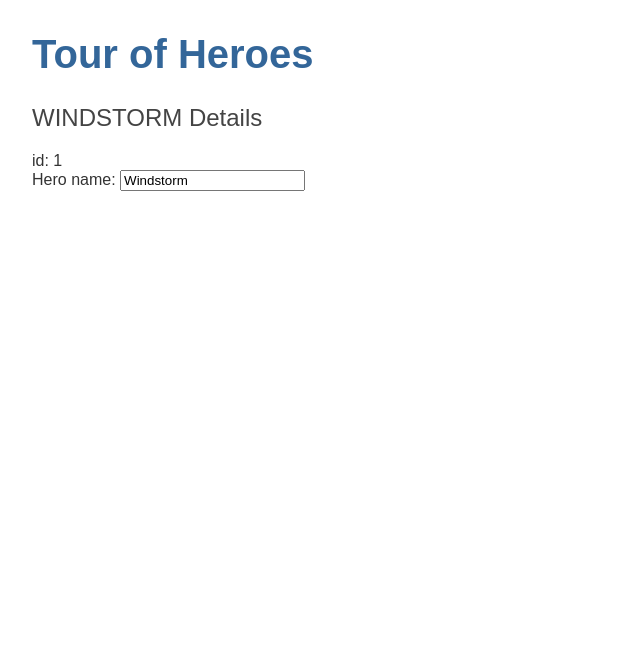
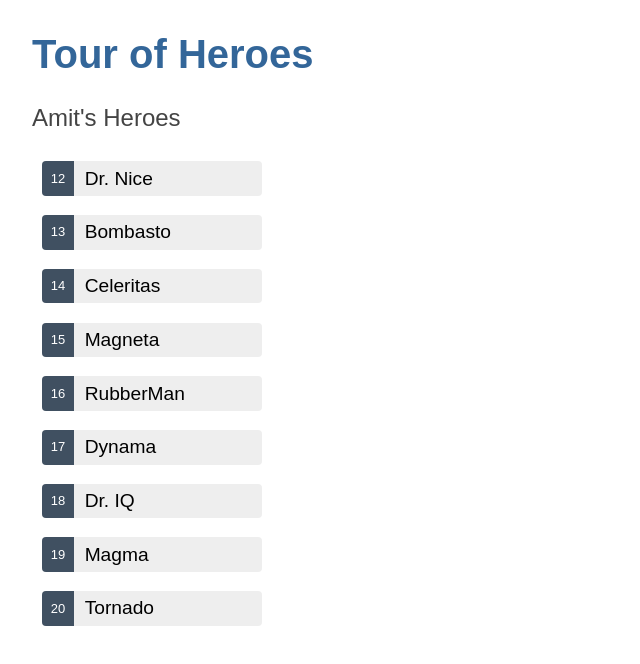
Before and after one commit to casingh1990/angular_demo, an Angular app in the folder angular-tour-of-heroes/: page / in a window 1280 px wide. Shown: the top 664 px of the page, without its empty margins (0-640 px from the left). Built offline with nearby package versions, Linux system fonts and the light colour scheme.

Commit message:
Complete the list of heroes

```diff
--- a/angular-tour-of-heroes/src/app/heroes/heroes.component.css
+++ b/angular-tour-of-heroes/src/app/heroes/heroes.component.css
@@ -0,0 +1,66 @@
+/* HeroesComponent's private CSS styles */
+.heroes {
+  margin: 0 0 2em 0;
+  list-style-type: none;
+  padding: 0;
+  width: 15em;
+}
+
+.heroes li {
+  display: flex;
+}
+
+.heroes button {
+  flex: 1;
+  cursor: pointer;
+  position: relative;
+  left: 0;
+  background-color: #EEE;
+  margin: .5em;
+  padding: 0;
+  border-radius: 4px;
+  display: flex;
+  align-items: stretch;
+  height: 1.8em;
+}
+
+.heroes button:hover {
+  color: #2c3a41;
+  background-color: #e6e6e6;
+  left: .1em;
+}
+
+.heroes button:active {
+  background-color: #525252;
+  color: #fafafa;
+}
+
+.heroes button.selected {
+  background-color: black;
+  color: white;
+}
+
+.heroes button.selected:hover {
+  background-color: #505050;
+  color: white;
+}
+
+.heroes button.selected:active {
+  background-color: black;
+  color: white;
+}
+
+.heroes .badge {
+  display: inline-block;
+  font-size: small;
+  color: white;
+  padding: 0.8em 0.7em 0 0.7em;
+  background-color: #405061;
+  line-height: 1em;
+  margin-right: .8em;
+  border-radius: 4px 0 0 4px;
+}
+
+.heroes .name {
+  align-self: center;
+}
--- a/angular-tour-of-heroes/src/app/heroes/heroes.component.html
+++ b/angular-tour-of-heroes/src/app/heroes/heroes.component.html
@@ -1,8 +1,18 @@
-<h2>{{hero.name | uppercase}} Details</h2>
+<h2>Amit's Heroes</h2>
+<ul class="heroes">
+  <li *ngFor="let hero of heroes">
+    <button type="button" (click)="onSelect(hero)" [class.selected]="hero === selectedHero">
+      <span class="badge">{{ hero.id }}</span>
+      <span class="name">{{ hero.name }}</span>
+    </button>
+  </li>
+</ul>
 
-<div><span>id: </span>{{hero.id}}</div>
-
-<div>
-  <label for="name">Hero name: </label>
-  <input id="name" [(ngModel)]="hero.name" placeholder="name">
+<div *ngIf="selectedHero">
+  <h2>{{selectedHero.name | uppercase}} Details</h2>
+  <div>id: {{selectedHero.id}}</div>
+  <div>
+    <label for="hero-name">Hero name: </label>
+    <input id="hero-name" [(ngModel)]="selectedHero.name" placeholder="name">
+  </div>
 </div>
--- a/angular-tour-of-heroes/src/app/heroes/heroes.component.ts
+++ b/angular-tour-of-heroes/src/app/heroes/heroes.component.ts
@@ -1,5 +1,6 @@
 import { Component } from '@angular/core';
 import { Hero } from '../hero';
+import { HEROES } from '../mock-heroes';
 
 @Component({
   selector: 'app-heroes',
@@ -11,4 +12,12 @@
     id: 1,
     name: 'Windstorm'
   };
+
+  heroes = HEROES;
+
+  selectedHero?: Hero;
+
+  onSelect(hero: Hero): void {
+    this.selectedHero = hero;
+  }
 }
--- /dev/null
+++ b/angular-tour-of-heroes/src/app/mock-heroes.ts
@@ -0,0 +1,13 @@
+import { Hero } from './hero';
+
+export const HEROES: Hero[] = [
+  { id: 12, name: 'Dr. Nice' },
+  { id: 13, name: 'Bombasto' },
+  { id: 14, name: 'Celeritas' },
+  { id: 15, name: 'Magneta' },
+  { id: 16, name: 'RubberMan' },
+  { id: 17, name: 'Dynama' },
+  { id: 18, name: 'Dr. IQ' },
+  { id: 19, name: 'Magma' },
+  { id: 20, name: 'Tornado' }
+];
```
